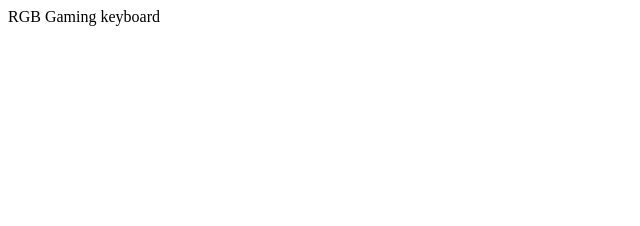
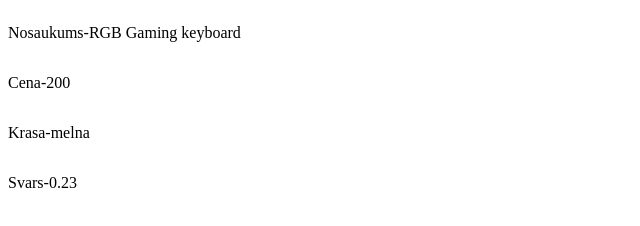
Before and after one commit to Jekabs123/PPSMacibas, a plain HTML site: page Macibas/Objecti/index.html in a window 1280 px wide. Shown: the whole page, without its empty margins (0-640 px from the left). Drawn offline with Linux system fonts and the light colour scheme.

Commit message:
<!DOCTYPE html>

```diff
--- a/Macibas/Objecti/index.html
+++ b/Macibas/Objecti/index.html
@@ -1,10 +1,17 @@
 <!DOCTYPE html>
 <html lang="en">
+
 <head>
-    <meta charset="UTF-8">
-    <meta name="viewport" content="width=device-width, initial-scale=1.0">
+    <meta charset="UTF-8" />
+    <meta name="viewport" content="width=device-width, initial-scale=1.0" />
     <title>Document</title>
+    <style>
+        .row {
+            display: flex;
+        }
+    </style>
 </head>
+
 <body>
     <script>
         function prece(nosaukums, cena, krasa, svars) {
@@ -14,8 +21,32 @@
             this.svars = svars;
         }
 
-        var keyboard = new prece("RGB Gaming keyboard", 200, "melna",230);
-        document.write(keyboard.nosaukums);
+        var keyboard = new prece("RGB Gaming keyboard", 200, "melna", 0.23);
+        //document.write(keyboard.nosaukums);
+    </script>
+    <div class="row">
+        <p>Nosaukums-</p>
+        <p id="nosaukums"></p>
+    </div>
+    <div class="row">
+        <p>Cena-</p>
+        <p id="cena"></p>
+    </div>
+    <div class="row">
+        <p>Krasa-</p>
+        <p id="krasa"></p>
+    </div>
+    <div class="row">
+        <p>Svars-</p>
+        <p id="svars"></p>
+    </div>
+
+    <script>
+        document.getElementById("nosaukums").innerText = keyboard.nosaukums;
+        document.getElementById("cena").innerText = keyboard.cena;
+        document.getElementById("krasa").innerText = keyboard.krasa;
+        document.getElementById("svars").innerText = keyboard.svars;
     </script>
 </body>
+
 </html>
```
